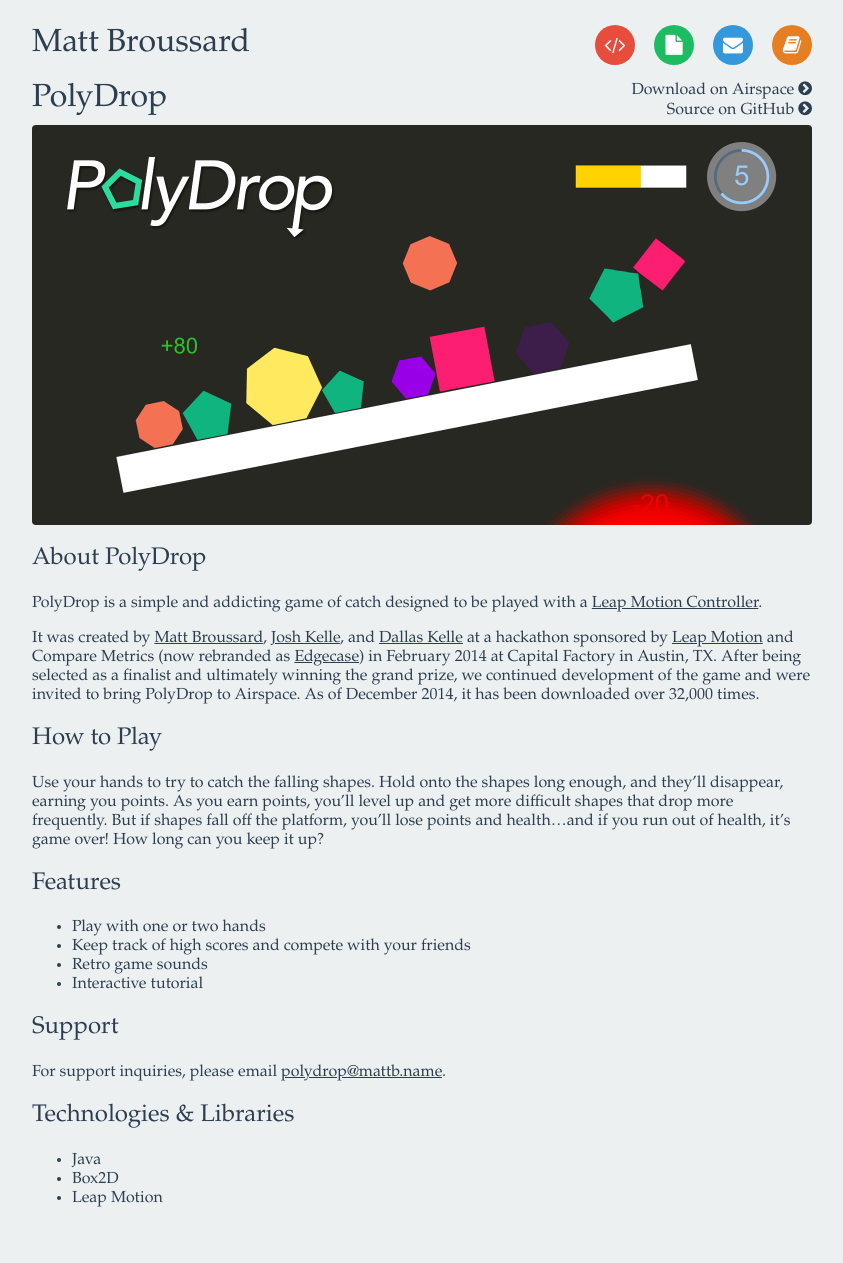
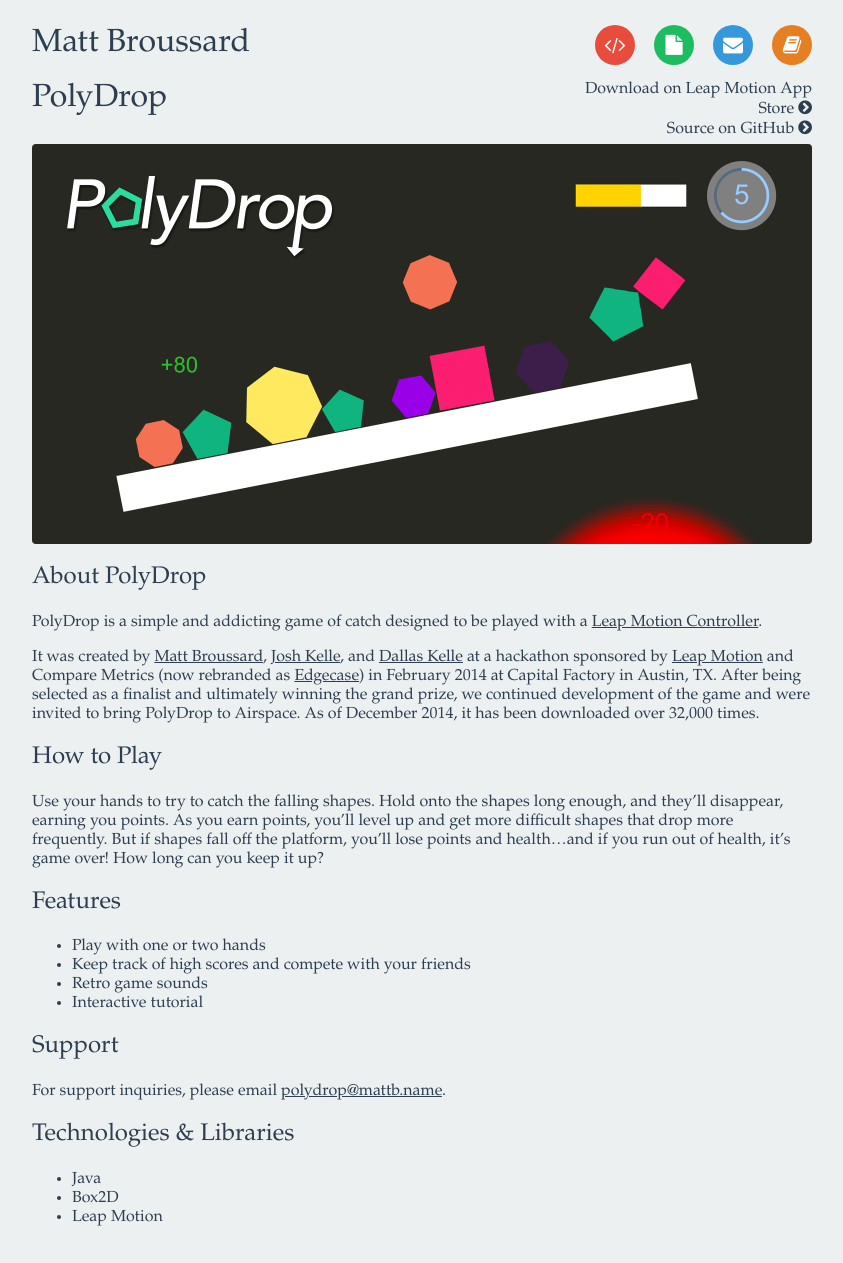
Before and after one commit to mattbroussard/mattbroussard.github.io, a Jekyll site: the page built from polydrop/index.md, in a window 1280 px wide. Shown: the whole page, without its empty margins (218-1061 px from the left). Built offline with Jekyll 4.4.1, drawn with Linux system fonts in a browser that asks for light colours; nearby versions of some CDN libraries; comment, search, counter and statistics services are not loaded.

Commit message:
rename Airspace to Leap Motion App Store

```diff
--- a/polydrop/index.md
+++ b/polydrop/index.md
@@ -9,7 +9,7 @@
  - image: screencap5.png
  - youtube: O-H76X0HroY
 links:
- - title: Download on Airspace
+ - title: Download on Leap Motion App Store
    url: https://airspace.leapmotion.com/apps/polydrop/
  - title: Source on GitHub
    url: https://github.com/mattbroussard/polydrop-game
```
